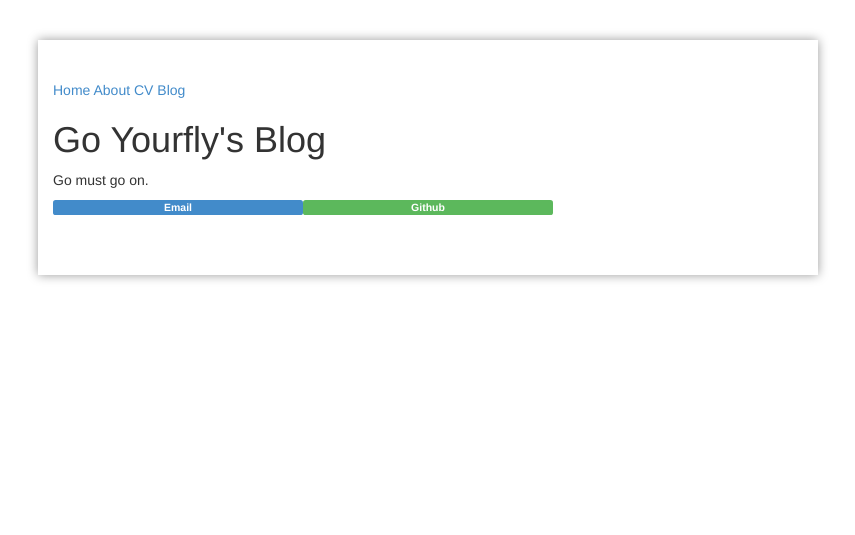
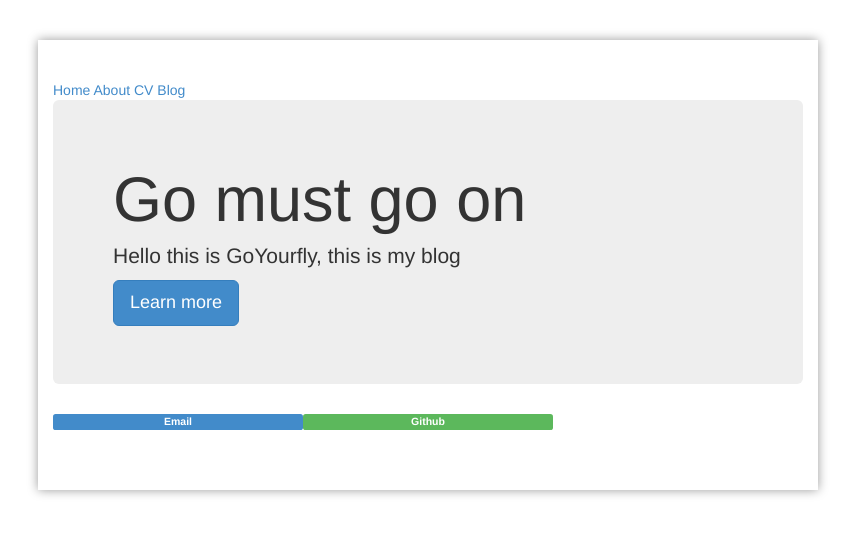
Before and after one commit to goyourfly/goyourfly.github.io, a Jekyll site: the page built from about/index.html, in a window 1280 px wide. Shown: the top 535 px of the page, without its empty margins (212-1067 px from the left). Built offline with Jekyll 4.4.1, drawn with Linux system fonts in a browser that asks for light colours.

Commit message:
Update index.html

```diff
--- a/about/index.html
+++ b/about/index.html
@@ -2,7 +2,8 @@
 layout: default
 title: Go Yourfly's Blog
 ---
-	<h1>{{ page.title }}</h1>
-	<p>
-  Go must go on.
-  </p>
+<div class="jumbotron">
+  <h1>Go must go on</h1>
+  <p>Hello this is GoYourfly, this is my blog</p>
+  <p><a class="btn btn-primary btn-lg" href="#" role="button">Learn more</a></p>
+</div>
```
